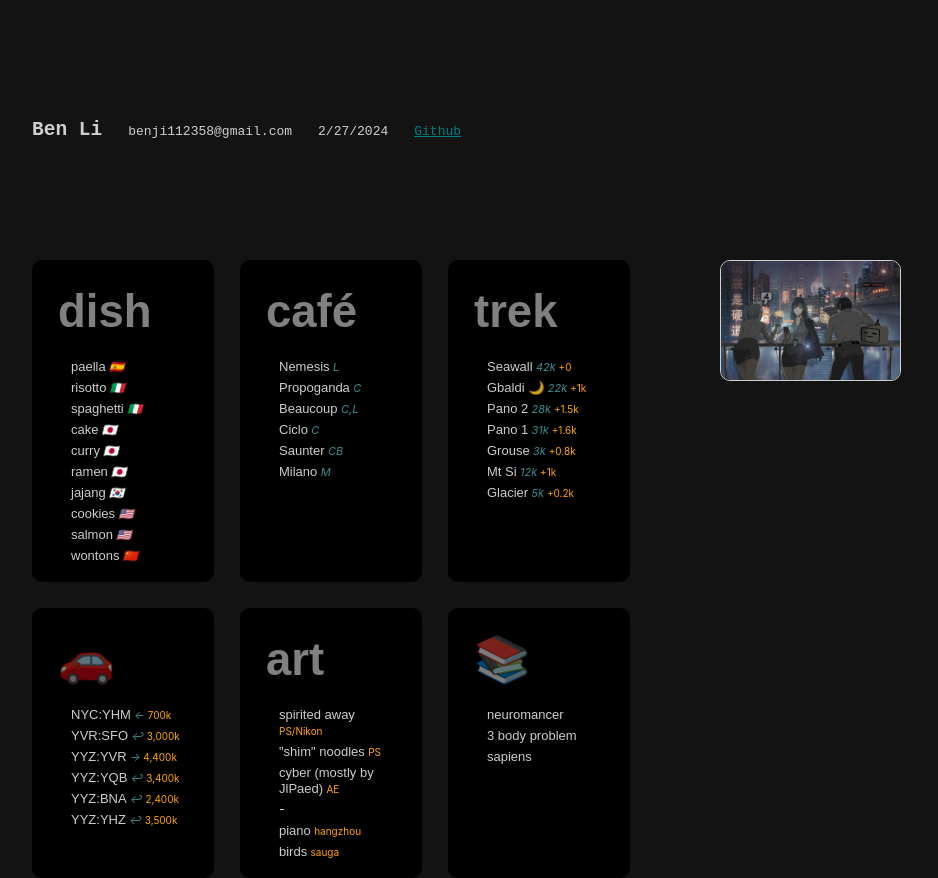
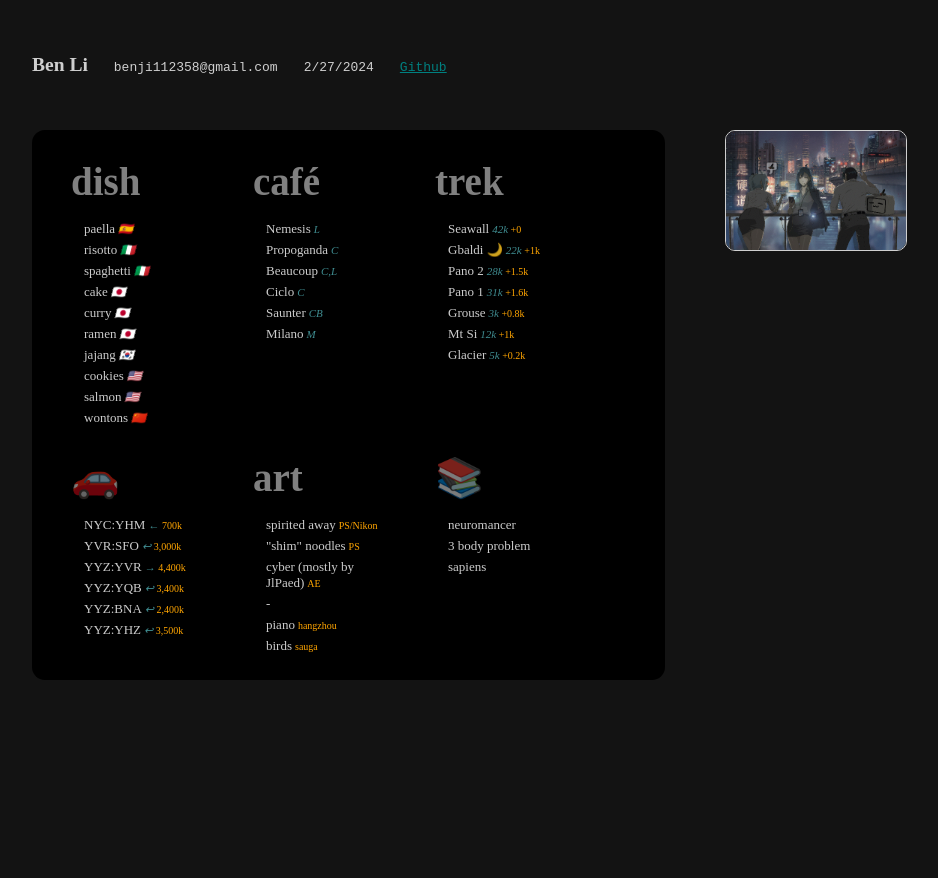
Before and after one commit to benji1123/countryRoads, a React (Create React App) app: page / in a window 1280 px wide. Shown: the whole page, without its empty margins (160-1098 px from the left). After the commit the page ends 800 px from the top, so only its background shows below. Built offline with nearby package versions, Linux system fonts and the light colour scheme.

Commit message:
feat: no more cards

```diff
--- a/src/App.css
+++ b/src/App.css
@@ -4,12 +4,12 @@
   --accent-2: rgba(79, 175, 180, 0.8);
   --accent-3: grey;
   --accent-4: orange;
-  --text: rgba(255,255,255,0.8);
-  --white-dull: rgba(255,255,255,0.5);
+  --high-white: rgba(255,255,255,0.8);
+  --medium-white: rgba(255,255,255,0.5);
 }
 
-header {
-  height: 20em; /* TODO too large on mobile */
+header, footer {
+  height: 10em; /* TODO too large on mobile */
   display: flex;
   align-items: center;
 }
@@ -22,8 +22,14 @@ header {
   font-family: 'Courier New', Courier, monospace
 }
 
-footer {
-  height: 10em;
+body {
+  margin: 0 15% 3% 15%;
+  font-family: 'Futura';
+  -webkit-font-smoothing: antialiased;
+  -moz-osx-font-smoothing: grayscale;
+  font-size: 13px;
+  background-color: var(--bgrnd);
+  color: var(--high-white);
 }
 
 .overall-container {
@@ -34,26 +40,28 @@ footer {
 .list-container {
   display: grid;
   grid-template-columns: repeat(auto-fill, 14em);
-  gap: 2em 2em;
-  width: clamp(33%, 70%, 100%)
+  width: clamp(33%, 70%, 100%);
+  padding: 1em;
+  gap: 0;
+
+  background: black;
+  border-radius: 1em;
 }
 
 .list {
-  background: black;
-  border-radius: 10px;
-  padding: 0.5em 2em;
-  box-sizing: border-box;
+  padding: 0 2em;
 }
 
 h1 {
+  font-family: 'Futura';
   font-size: 1.5em;
 }
 
 h3 {
-  font-size: 3.5em;
-  color: var(--white-dull);
-  font-family: 'Arial';
+  font-size: 3em;
+  font-family: 'Bodoni';
   line-height: 0;
+  color: var(--medium-white);
 }
 
 ul {
@@ -67,7 +75,7 @@ li {
 
 #displayImage {
   border-radius: 10px;
-  border: 1px solid var(--text);
+  border: 1px solid var(--high-white);
   max-width: 80%;
   max-height: 50%;
 }
@@ -88,13 +96,12 @@ li {
 }
 
 .bio-text {
-  color: var(--text)
+  color: var(--high-white)
 }
 
 /* === ITEM === */
 
 .item-name {
-  font-family: Arial, Helvetica, sans-serif;
   line-height: 0;
 }
 
--- a/src/index.css
+++ b/src/index.css
@@ -1,15 +1,3 @@
-body {
-  margin: 0 15%;
-  font-family: -apple-system, BlinkMacSystemFont, 'Segoe UI', 'Roboto', 'Oxygen',
-    'Ubuntu', 'Cantarell', 'Fira Sans', 'Droid Sans', 'Helvetica Neue',
-    sans-serif;
-  -webkit-font-smoothing: antialiased;
-  -moz-osx-font-smoothing: grayscale;
-  font-size: 13px;
-  background-color: var(--bgrnd);
-  color: var(--text);
-}
-
 code {
   font-family: source-code-pro, Menlo, Monaco, Consolas, 'Courier New',
     monospace;
```
